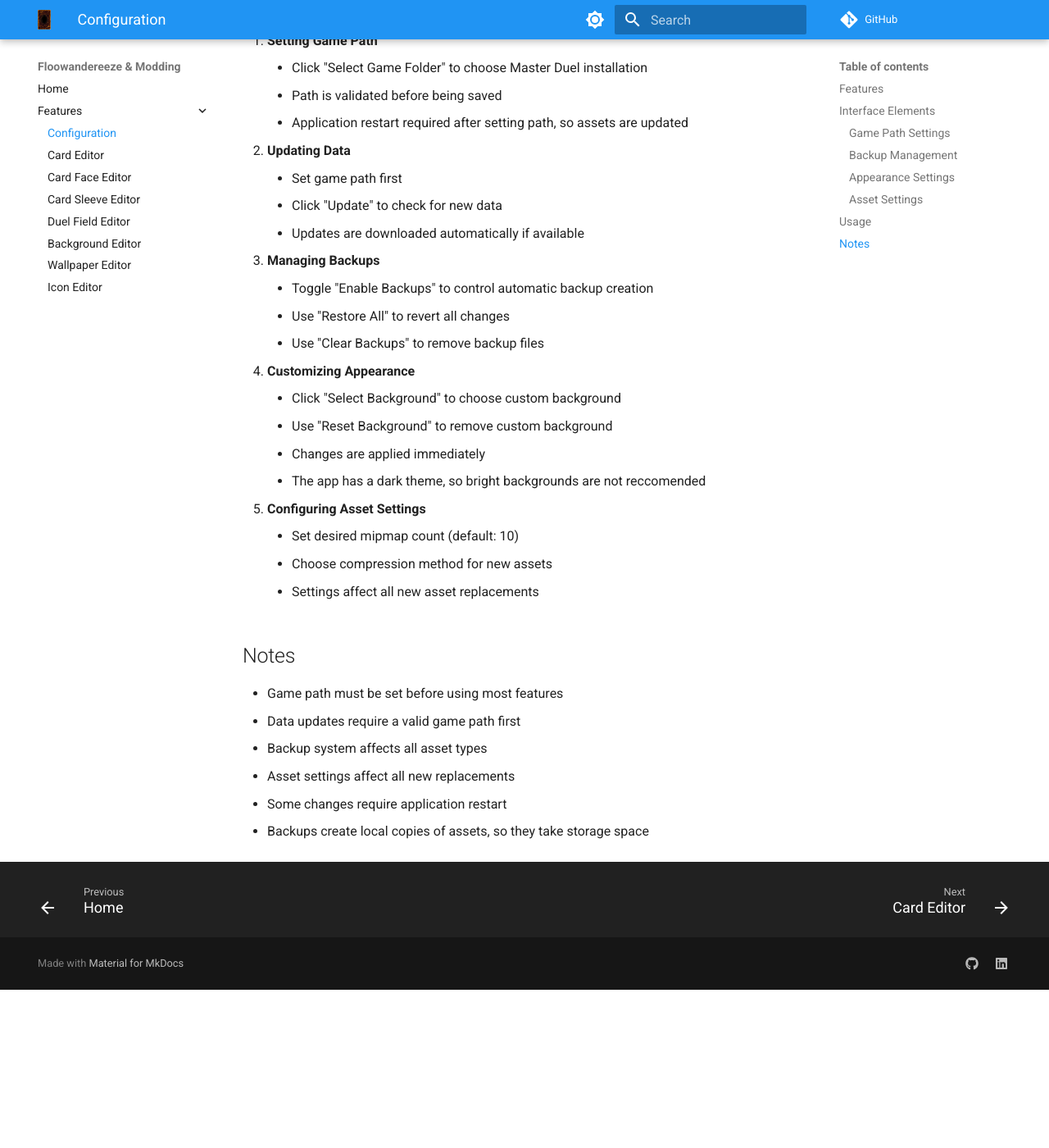
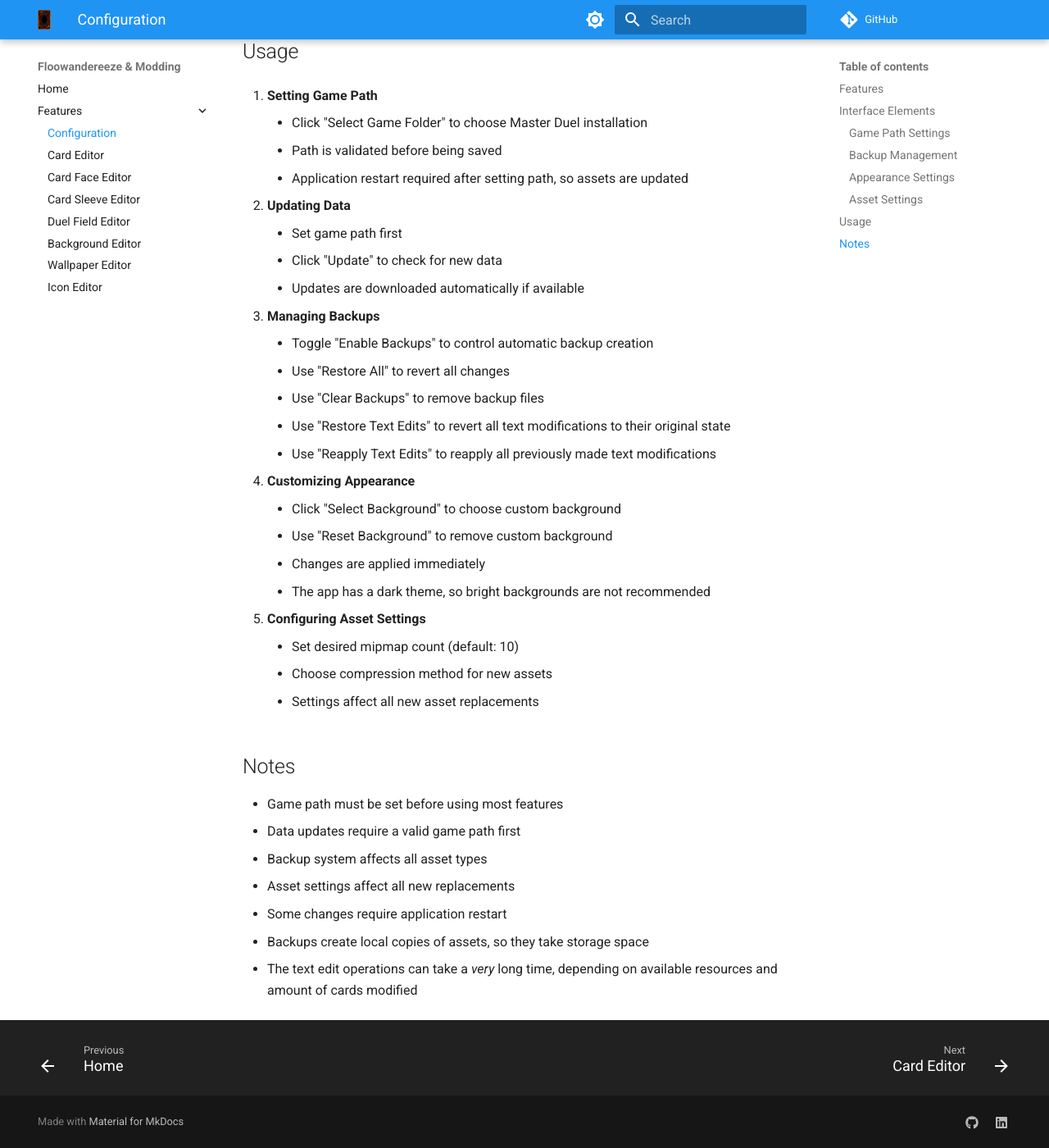
Before and after one commit to Nauder/floowandereeze-and-modding-qt, an MkDocs documentation site: the page built from docs/features/config.md, in a window 1280 px wide and 1400 px high, scrolled down 1901 px. Shown: the whole window at 82% size. Built offline with MkDocs 1.6.1 and Material for MkDocs 9.7.7, drawn with Linux system fonts in a browser that asks for light colours; comment, search, counter and statistics services are not loaded; before the commit the page ends 3108 px from its top, so only the background shows below that; some of the changed text lies outside the part shown.

Commit message:
docs: add configuration documentation for new text edit features

```diff
--- a/docs/features/config.md
+++ b/docs/features/config.md
@@ -27,6 +27,8 @@ The Configuration page allows you to manage application settings and perform mai
 - **Enable Backups**: Toggle automatic backup creation
 - **Restore All**: Restore all modified assets with backups to their original state
 - **Clear Backups**: Delete all backup files
+- **Restore Text Edits**: Revert all text modifications to their original state
+- **Reapply Text Edits**: Reapply all previously made text modifications
 
 ### Appearance Settings
 
@@ -59,12 +61,14 @@ The Configuration page allows you to manage application settings and perform mai
       - Toggle "Enable Backups" to control automatic backup creation
       - Use "Restore All" to revert all changes
       - Use "Clear Backups" to remove backup files
+      - Use "Restore Text Edits" to revert all text modifications to their original state
+      - Use "Reapply Text Edits" to reapply all previously made text modifications
 
 4. **Customizing Appearance**
       - Click "Select Background" to choose custom background
       - Use "Reset Background" to remove custom background
       - Changes are applied immediately
-      - The app has a dark theme, so bright backgrounds are not reccomended
+      - The app has a dark theme, so bright backgrounds are not recommended
 
 5. **Configuring Asset Settings**
       - Set desired mipmap count (default: 10)
@@ -79,3 +83,5 @@ The Configuration page allows you to manage application settings and perform mai
 - Asset settings affect all new replacements
 - Some changes require application restart
 - Backups create local copies of assets, so they take storage space
+- The text edit operations can take a *very* long time, depending on available resources and
+amount of cards modified
```
Also changed, not shown: docs/features/sleeve.md (+2 -1 lines).
